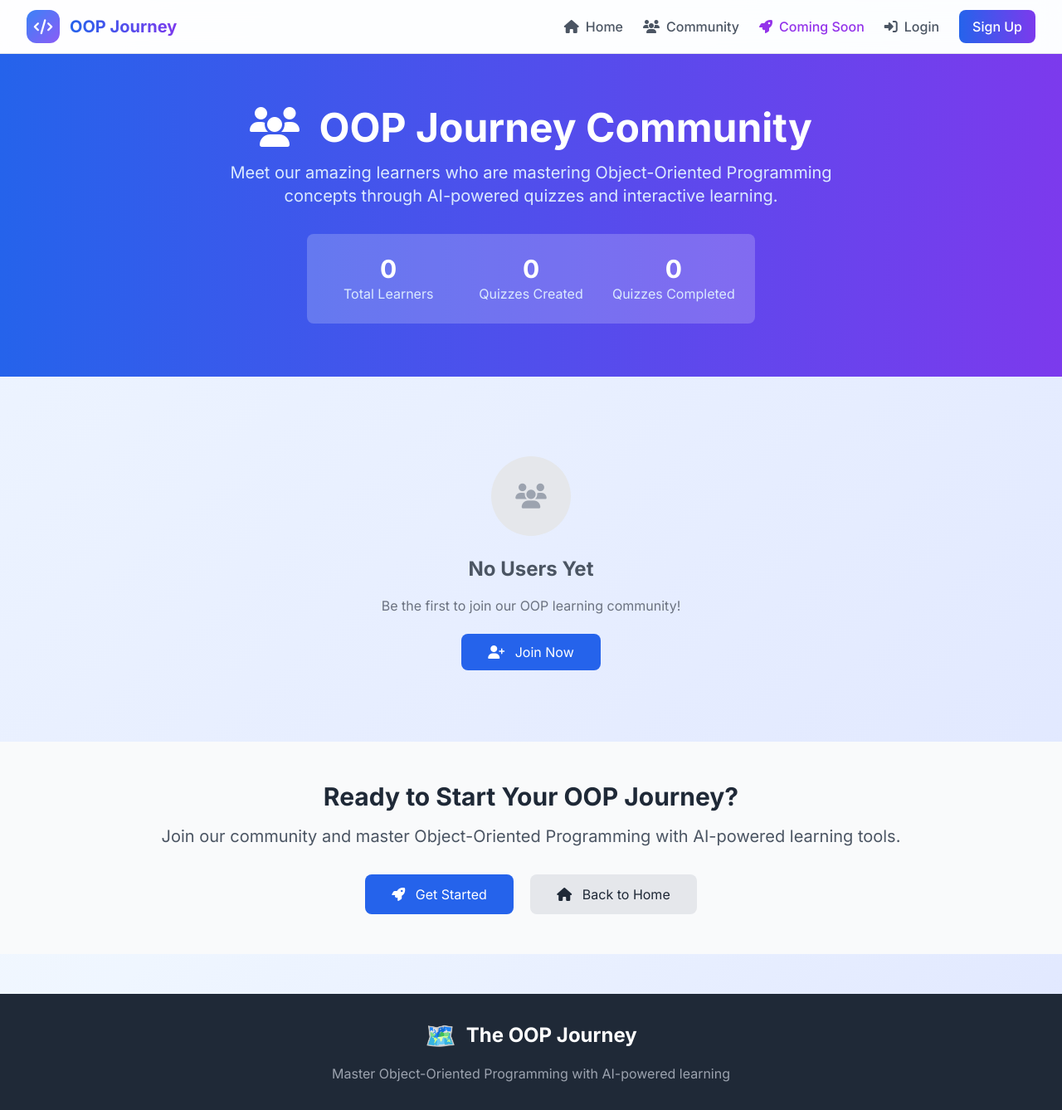
After one commit to clickTwice26/the-oop-journey, a Flask app: page /users-showcase in a window 1280 px wide. The commit adds this page. Shown: the whole page at 83% size. Run offline with Flask 3, Linux system fonts and the light colour scheme; some libraries are stand-ins or nearby versions.

Commit message:
Add profile editing functionality and user showcase page

```diff
--- a/app/routes.py
+++ b/app/routes.py
@@ -1,4 +1,4 @@
-from flask import Blueprint, render_template, request, jsonify, current_app, session
+from flask import Blueprint, render_template, request, jsonify, current_app, session, flash, redirect, url_for
 from werkzeug.utils import secure_filename
 from app.models import Quiz, Question, QuizResult, Message, Conversation, Assessment, AssessmentResult, User, db
 from app.services.quiz_generation_service import QuizGenerationService
@@ -25,6 +25,33 @@ def allowed_file(filename):
 @main_bp.route('/')
 def index():
     return render_template('index.html', title='OOP Journey - AI-Powered Learning')
+
+@main_bp.route('/users-showcase')
+def users_showcase():
+    """Public showcase of all registered users"""
+    try:
+        users = User.query.order_by(User.created_at.desc()).all()
+        current_date = datetime.now()
+
+        # Calculate stats for each user
+        user_stats = []
+        for user in users:
+            quiz_count = Quiz.query.filter_by(user_id=user.id).count()
+            quiz_results = QuizResult.query.filter_by(user_id=user.id).all()
+            total_quizzes_taken = len(quiz_results)
+            avg_score = sum(result.score for result in quiz_results) / len(quiz_results) if quiz_results else 0
+
+            user_stats.append({
+                'user': user,
+                'quiz_count': quiz_count,
+                'total_quizzes_taken': total_quizzes_taken,
+                'avg_score': round(avg_score, 1)
+            })
+
+        return render_template('users_showcase.html', user_stats=user_stats, current_date=current_date)
+    except Exception as e:
+        flash(f'Error loading users showcase: {str(e)}', 'error')
+        return redirect(url_for('main.index'))
 
 @main_bp.route('/dashboard')
 @login_required
--- a/app/templates/base.html
+++ b/app/templates/base.html
@@ -72,6 +72,9 @@
                         <i class="fas fa-robot mr-2"></i>AI Chat
                     </a>
                     {% endif %}
+                    <a href="{{ url_for('main.users_showcase') }}" class="text-gray-600 hover:text-primary-600 transition-colors font-medium">
+                        <i class="fas fa-users mr-2"></i>Community
+                    </a>
                     <a href="{{ url_for('main.upcoming_features') }}" class="text-purple-600 hover:text-purple-700 transition-colors font-medium">
                         <i class="fas fa-rocket mr-2"></i>Coming Soon
                     </a>
@@ -130,6 +133,7 @@
                 <a href="{{ url_for('auth.login') }}" class="block text-gray-600 hover:text-primary-600 py-2">Login</a>
                 <a href="{{ url_for('auth.register') }}" class="block text-primary-600 font-medium py-2">Sign Up</a>
                 {% endif %}
+                <a href="{{ url_for('main.users_showcase') }}" class="block text-gray-600 hover:text-primary-600 py-2">Community</a>
                 <a href="{{ url_for('main.upcoming_features') }}" class="block text-purple-600 hover:text-purple-700 py-2">Coming Soon</a>
             </div>
         </div>
--- /dev/null
+++ b/app/templates/users_showcase.html
@@ -0,0 +1,193 @@
+{% extends "base.html" %}
+
+{% block title %}Users Showcase - OOP Journey{% endblock %}
+
+{% block head %}
+<link rel="stylesheet" href="https://cdnjs.cloudflare.com/ajax/libs/font-awesome/6.4.0/css/all.min.css">
+<style>
+    .user-card {
+        transition: all 0.3s ease;
+    }
+    .user-card:hover {
+        transform: translateY(-5px);
+        box-shadow: 0 10px 25px rgba(0, 0, 0, 0.1);
+    }
+    .stat-badge {
+        background: linear-gradient(135deg, #667eea 0%, #764ba2 100%);
+    }
+    .achievement-badge {
+        background: linear-gradient(135deg, #f093fb 0%, #f5576c 100%);
+    }
+    .performance-badge {
+        background: linear-gradient(135deg, #4facfe 0%, #00f2fe 100%);
+    }
+</style>
+{% endblock %}
+
+{% block content %}
+<div class="min-h-screen bg-gradient-to-br from-blue-50 to-indigo-100">
+    <!-- Header -->
+    <div class="bg-gradient-to-r from-primary-600 to-secondary-600 py-16">
+        <div class="container mx-auto px-6 text-center">
+            <h1 class="text-4xl md:text-5xl font-bold text-white mb-4">
+                <i class="fas fa-users mr-3"></i>
+                OOP Journey Community
+            </h1>
+            <p class="text-xl text-primary-100 max-w-3xl mx-auto">
+                Meet our amazing learners who are mastering Object-Oriented Programming concepts through AI-powered quizzes and interactive learning.
+            </p>
+            <div class="mt-8 bg-white bg-opacity-20 rounded-lg inline-block p-6">
+                <div class="grid grid-cols-1 md:grid-cols-3 gap-6 text-center">
+                    <div>
+                        <div class="text-3xl font-bold text-white">{{ user_stats|length }}</div>
+                        <div class="text-primary-100">Total Learners</div>
+                    </div>
+                    <div>
+                        <div class="text-3xl font-bold text-white">{{ user_stats|sum(attribute='quiz_count') }}</div>
+                        <div class="text-primary-100">Quizzes Created</div>
+                    </div>
+                    <div>
+                        <div class="text-3xl font-bold text-white">{{ user_stats|sum(attribute='total_quizzes_taken') }}</div>
+                        <div class="text-primary-100">Quizzes Completed</div>
+                    </div>
+                </div>
+            </div>
+        </div>
+    </div>
+
+    <!-- Users Grid -->
+    <div class="container mx-auto px-6 py-12">
+        {% if user_stats %}
+        <div class="grid grid-cols-1 md:grid-cols-2 lg:grid-cols-3 xl:grid-cols-4 gap-6">
+            {% for stat in user_stats %}
+            <div class="user-card bg-white rounded-xl shadow-lg overflow-hidden">
+                <!-- User Header -->
+                <div class="bg-gradient-to-r from-primary-500 to-secondary-500 p-6 text-center">
+                    <div class="w-20 h-20 bg-white bg-opacity-20 rounded-full mx-auto mb-4 flex items-center justify-center">
+                        <i class="fas fa-user text-white text-2xl"></i>
+                    </div>
+                    <h3 class="text-xl font-bold text-white">{{ stat.user.full_name }}</h3>
+                    <p class="text-primary-100">@{{ stat.user.username }}</p>
+                    {% if stat.user.student_id %}
+                    <p class="text-primary-100 text-sm">ID: {{ stat.user.student_id }}</p>
+                    {% endif %}
+                </div>
+
+                <!-- User Stats -->
+                <div class="p-6">
+                    <div class="space-y-4">
+                        <!-- Member Since -->
+                        <div class="flex items-center text-gray-600">
+                            <i class="fas fa-calendar-alt mr-3 text-primary-500"></i>
+                            <span class="text-sm">Member since {{ stat.user.created_at.strftime('%b %Y') }}</span>
+                        </div>
+
+                        <!-- Stats Grid -->
+                        <div class="grid grid-cols-2 gap-3">
+                            <!-- Quizzes Created -->
+                            <div class="stat-badge text-white p-3 rounded-lg text-center">
+                                <div class="text-2xl font-bold">{{ stat.quiz_count }}</div>
+                                <div class="text-xs opacity-90">Quizzes Created</div>
+                            </div>
+
+                            <!-- Quizzes Taken -->
+                            <div class="achievement-badge text-white p-3 rounded-lg text-center">
+                                <div class="text-2xl font-bold">{{ stat.total_quizzes_taken }}</div>
+                                <div class="text-xs opacity-90">Quizzes Taken</div>
+                            </div>
+                        </div>
+
+                        <!-- Average Score -->
+                        {% if stat.avg_score > 0 %}
+                        <div class="performance-badge text-white p-3 rounded-lg text-center">
+                            <div class="text-2xl font-bold">{{ stat.avg_score }}%</div>
+                            <div class="text-xs opacity-90">Average Score</div>
+                        </div>
+                        {% endif %}
+
+                        <!-- Performance Badges -->
+                        <div class="flex flex-wrap gap-2 mt-4">
+                            {% if stat.quiz_count >= 5 %}
+                            <span class="bg-yellow-100 text-yellow-800 text-xs px-2 py-1 rounded-full">
+                                <i class="fas fa-trophy mr-1"></i>Quiz Creator
+                            </span>
+                            {% endif %}
+                            {% if stat.total_quizzes_taken >= 10 %}
+                            <span class="bg-green-100 text-green-800 text-xs px-2 py-1 rounded-full">
+                                <i class="fas fa-medal mr-1"></i>Active Learner
+                            </span>
+                            {% endif %}
+                            {% if stat.avg_score >= 80 %}
+                            <span class="bg-purple-100 text-purple-800 text-xs px-2 py-1 rounded-full">
+                                <i class="fas fa-star mr-1"></i>High Achiever
+                            </span>
+                            {% endif %}
+                            {% if stat.user.created_at.month == current_date.month and stat.user.created_at.year == current_date.year %}
+                            <span class="bg-blue-100 text-blue-800 text-xs px-2 py-1 rounded-full">
+                                <i class="fas fa-sparkles mr-1"></i>New Member
+                            </span>
+                            {% endif %}
+                        </div>
+                    </div>
+                </div>
+            </div>
+            {% endfor %}
+        </div>
+        {% else %}
+        <div class="text-center py-12">
+            <div class="w-24 h-24 bg-gray-200 rounded-full mx-auto mb-6 flex items-center justify-center">
+                <i class="fas fa-users text-gray-400 text-3xl"></i>
+            </div>
+            <h3 class="text-2xl font-bold text-gray-600 mb-4">No Users Yet</h3>
+            <p class="text-gray-500 mb-8">Be the first to join our OOP learning community!</p>
+            <a href="{{ url_for('auth.register') }}" class="bg-primary-600 text-white px-8 py-3 rounded-lg hover:bg-primary-700 transition-colors duration-300">
+                <i class="fas fa-user-plus mr-2"></i>
+                Join Now
+            </a>
+        </div>
+        {% endif %}
+    </div>
+
+    <!-- Call to Action -->
+    <div class="bg-gray-50 py-12">
+        <div class="container mx-auto px-6 text-center">
+            <h2 class="text-3xl font-bold text-gray-800 mb-4">Ready to Start Your OOP Journey?</h2>
+            <p class="text-xl text-gray-600 mb-8">Join our community and master Object-Oriented Programming with AI-powered learning tools.</p>
+            <div class="space-x-4">
+                <a href="{{ url_for('auth.register') }}" class="bg-primary-600 text-white px-8 py-3 rounded-lg hover:bg-primary-700 transition-colors duration-300 inline-block">
+                    <i class="fas fa-rocket mr-2"></i>
+                    Get Started
+                </a>
+                <a href="{{ url_for('main.index') }}" class="bg-gray-200 text-gray-800 px-8 py-3 rounded-lg hover:bg-gray-300 transition-colors duration-300 inline-block">
+                    <i class="fas fa-home mr-2"></i>
+                    Back to Home
+                </a>
+            </div>
+        </div>
+    </div>
+</div>
+
+<script>
+// Add some interactivity
+document.addEventListener('DOMContentLoaded', function() {
+    // Animate cards on scroll
+    const cards = document.querySelectorAll('.user-card');
+
+    const observer = new IntersectionObserver((entries) => {
+        entries.forEach(entry => {
+            if (entry.isIntersecting) {
+                entry.target.style.opacity = '1';
+                entry.target.style.transform = 'translateY(0)';
+            }
+        });
+    });
+
+    cards.forEach(card => {
+        card.style.opacity = '0';
+        card.style.transform = 'translateY(20px)';
+        card.style.transition = 'opacity 0.6s ease, transform 0.6s ease';
+        observer.observe(card);
+    });
+});
+</script>
+{% endblock %}
```
Also changed, not shown: app/auth_routes.py (+84 -0 lines), app/templates/auth/edit_profile.html (added, +154 -0 lines), app/templates/auth/profile.html (+7 -0 lines).
